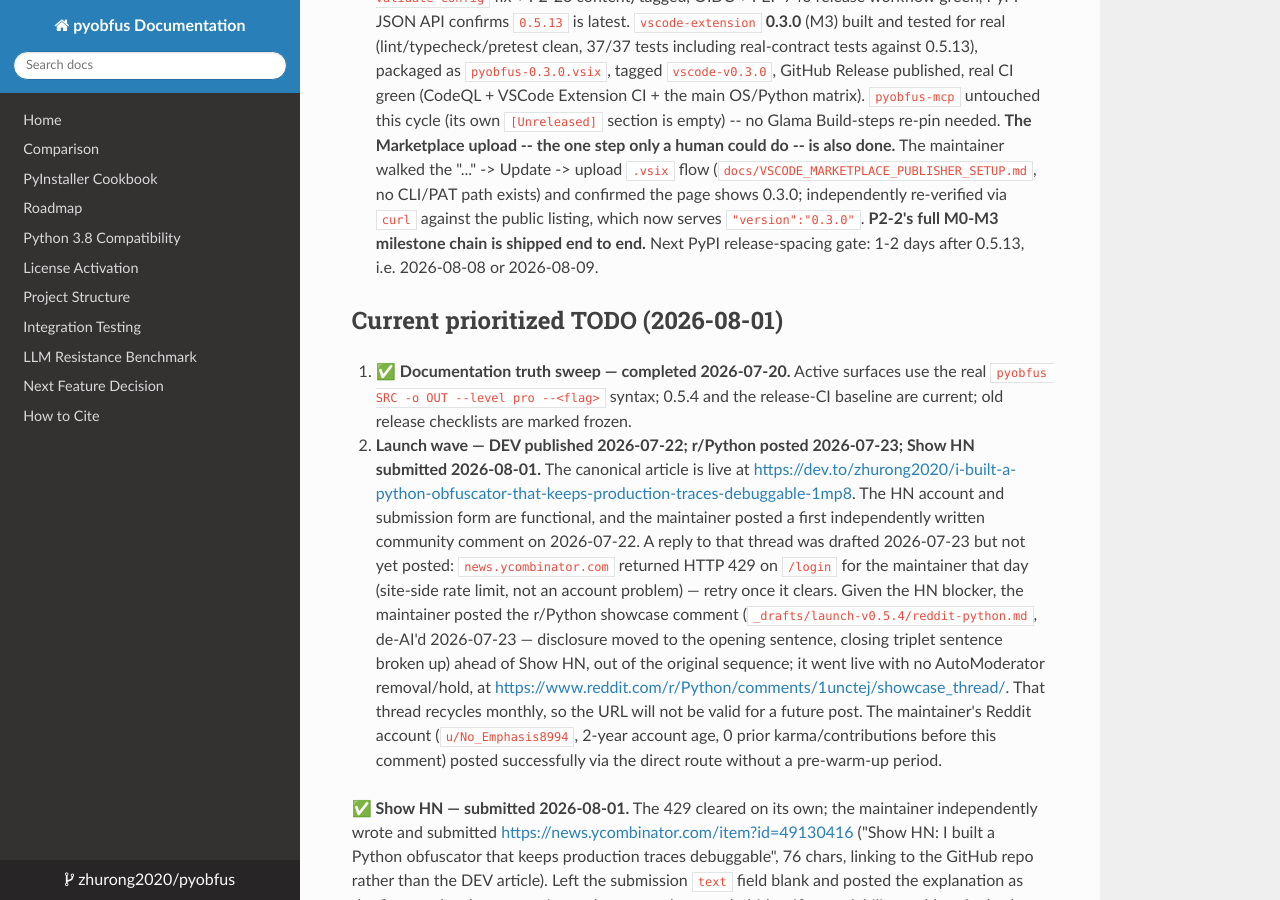
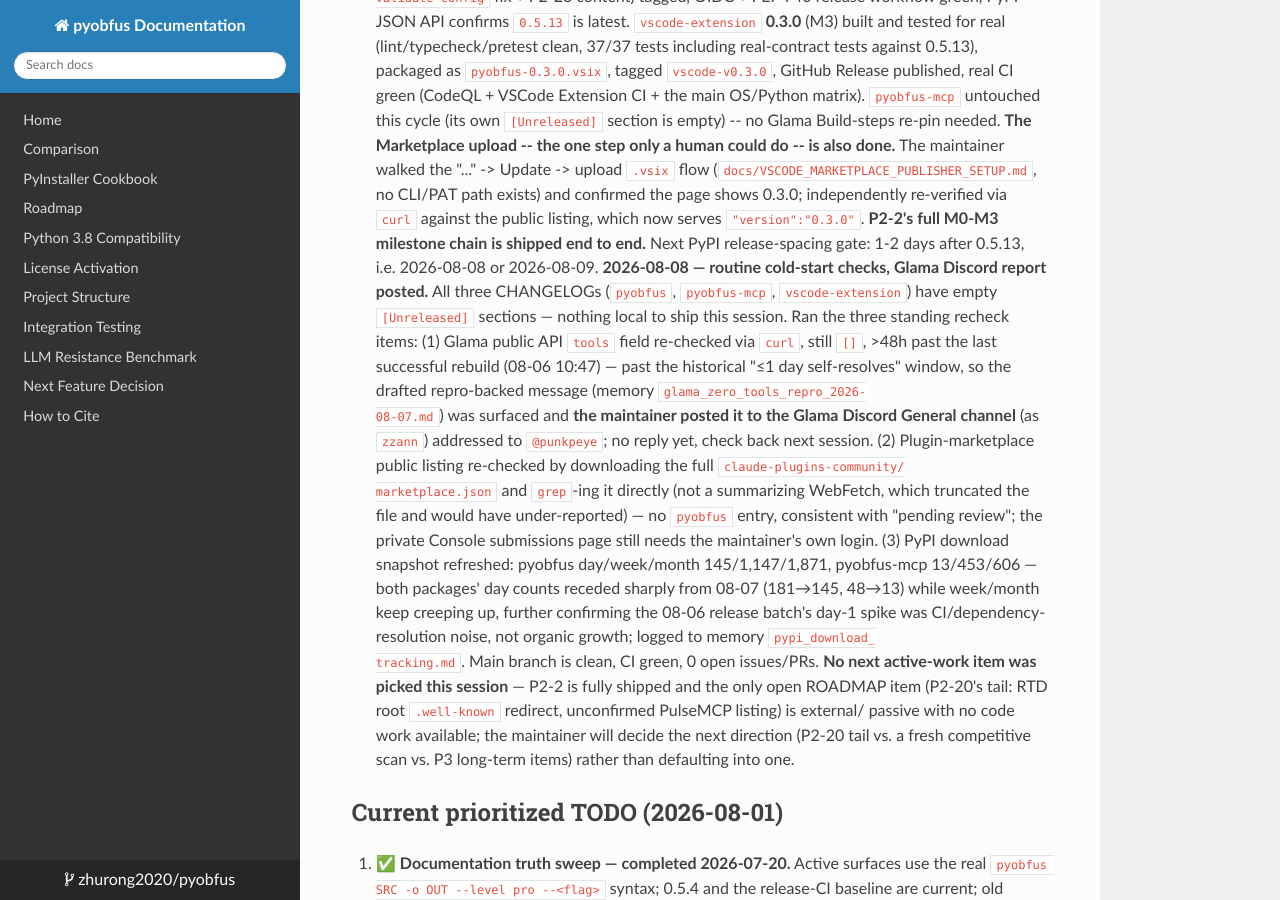
Before and after one commit to zhurong2020/pyobfus, an MkDocs documentation site: the page built from docs/POST_V0.4_TODO.md, in a window 1280 px wide and 900 px high, scrolled down 4655 px. Built offline with MkDocs 1.6.1, drawn with Linux system fonts in a browser that asks for light colours; nearby versions of some CDN libraries.

Commit message:
docs: record 2026-08-08 cold-start checks -- Glama Discord report posted
- Glama public API tools field re-checked, still [], >48h past last
  rebuild -- drafted repro message posted by maintainer to Discord
  General channel (as zzann), addressed to @punkpeye. No reply yet.
- Plugin-marketplace public listing re-checked via direct grep of the
  full marketplace.json (not a truncating WebFetch summary) -- still
  no pyobfus entry, consistent with pending-review status.
- PyPI download snapshot refreshed -- day counts receded sharply from
  08-07 for both packages, further confirming the 08-06 batch's spike
  was release-day noise, not organic growth.
- No [Unreleased] content in any of the three CHANGELOGs; no next
  active-work item picked -- left for the maintainer to choose.

Co-Authored-By: Claude Sonnet 5 <noreply@anthropic.com>

```diff
--- a/docs/POST_V0.4_TODO.md
+++ b/docs/POST_V0.4_TODO.md
@@ -256,6 +256,33 @@
 > `"version":"0.3.0"`. **P2-2's full M0-M3 milestone chain is shipped end
 > to end.** Next PyPI release-spacing gate: 1-2 days after 0.5.13, i.e.
 > 2026-08-08 or 2026-08-09.
+> **2026-08-08 — routine cold-start checks, Glama Discord report posted.**
+> All three CHANGELOGs (`pyobfus`, `pyobfus-mcp`, `vscode-extension`) have
+> empty `[Unreleased]` sections — nothing local to ship this session. Ran
+> the three standing recheck items: (1) Glama public API `tools` field
+> re-checked via `curl`, still `[]`, >48h past the last successful rebuild
+> (08-06 10:47) — past the historical "≤1 day self-resolves" window, so
+> the drafted repro-backed message (memory `glama_zero_tools_repro_2026-
+> 08-07.md`) was surfaced and **the maintainer posted it to the Glama
+> Discord General channel** (as `zzann`) addressed to `@punkpeye`; no
+> reply yet, check back next session. (2) Plugin-marketplace public
+> listing re-checked by downloading the full `claude-plugins-community/
+> marketplace.json` and `grep`-ing it directly (not a summarizing
+> WebFetch, which truncated the file and would have under-reported) — no
+> `pyobfus` entry, consistent with "pending review"; the private Console
+> submissions page still needs the maintainer's own login. (3) PyPI
+> download snapshot refreshed: pyobfus day/week/month 145/1,147/1,871,
+> pyobfus-mcp 13/453/606 — both packages' day counts receded sharply from
+> 08-07 (181→145, 48→13) while week/month keep creeping up, further
+> confirming the 08-06 release batch's day-1 spike was CI/dependency-
+> resolution noise, not organic growth; logged to memory `pypi_download_
+> tracking.md`. Main branch is clean, CI green, 0 open issues/PRs.
+> **No next active-work item was picked this session** — P2-2 is fully
+> shipped and the only open ROADMAP item (P2-20's tail: RTD root
+> `.well-known` redirect, unconfirmed PulseMCP listing) is external/
+> passive with no code work available; the maintainer will decide the
+> next direction (P2-20 tail vs. a fresh competitive scan vs. P3
+> long-term items) rather than defaulting into one.
 
 ## Current prioritized TODO (2026-08-01)
 
```
Also changed, not shown: CLAUDE.md (+1 -1 lines).
